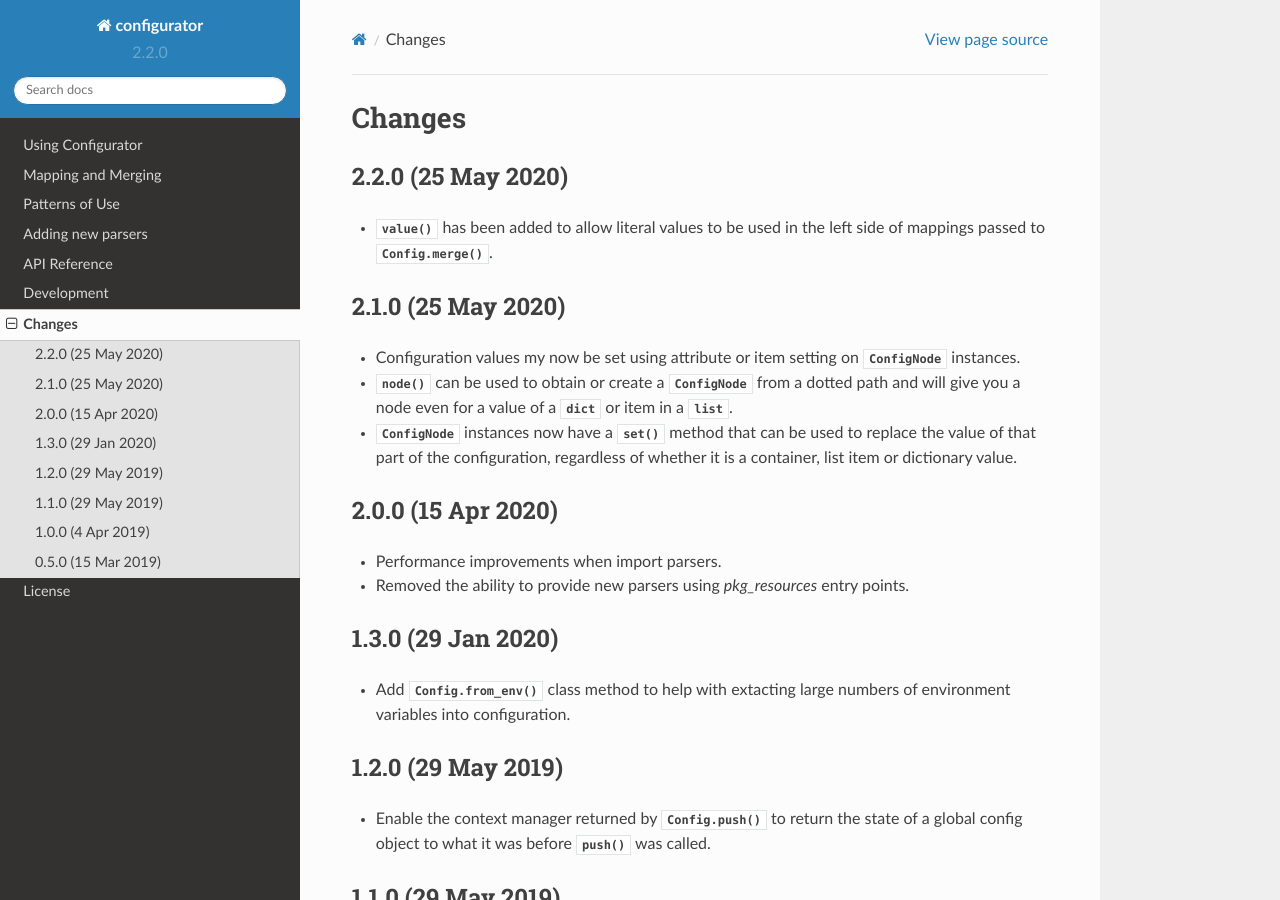
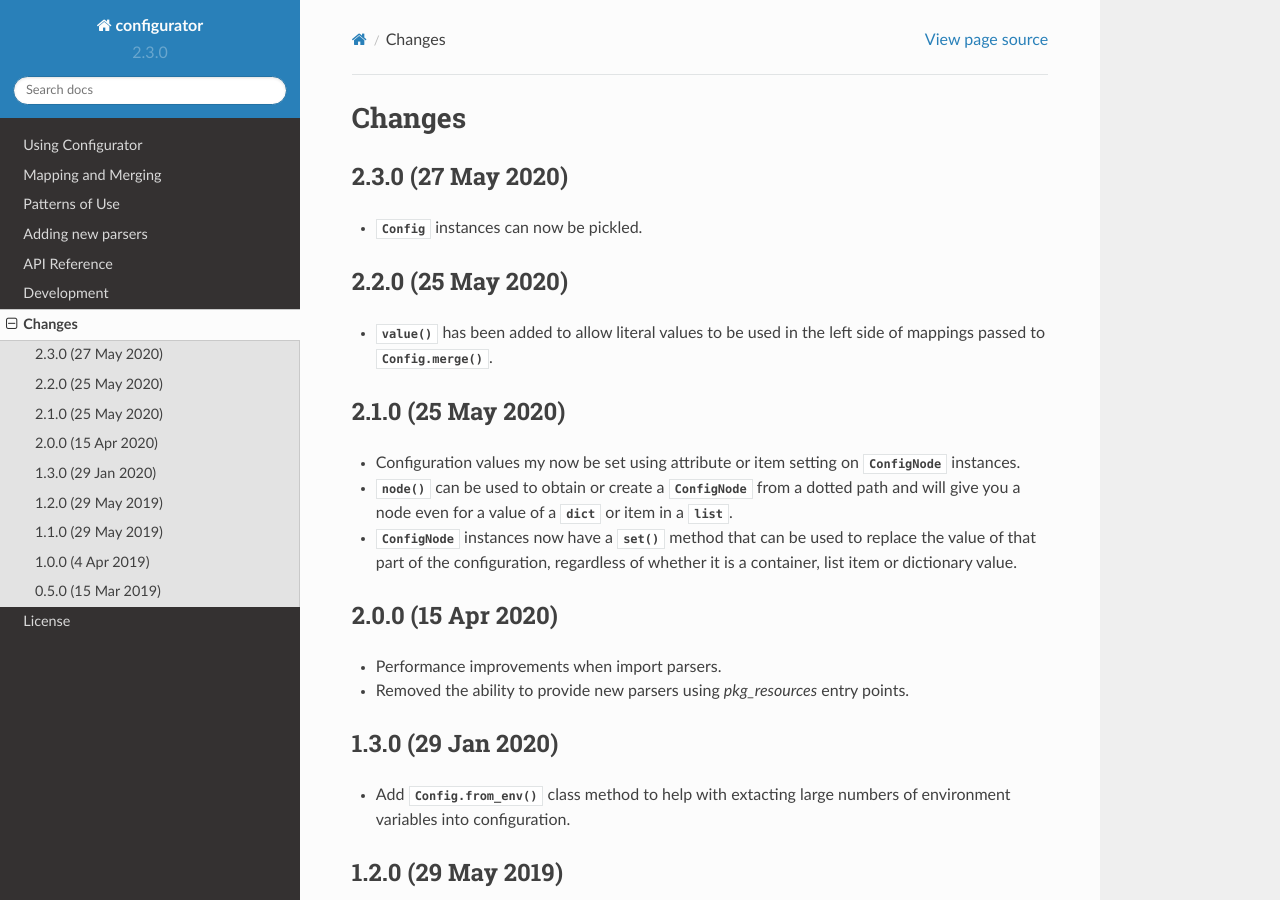
Before and after one commit to simplistix/configurator, a Sphinx documentation site: the page built from docs/changes.rst, in a window 1280 px wide and 900 px high. Built offline with Sphinx 7.4.7 and the Read the Docs theme 2.0.0, drawn with Linux system fonts in a browser that asks for light colours.

Commit message:
Prepare for 2.3.0 release.

```diff
--- a/docs/changes.rst
+++ b/docs/changes.rst
@@ -2,6 +2,11 @@
 
 Changes
 =======
+
+2.3.0 (27 May 2020)
+-------------------
+
+- :class:`Config` instances can now be pickled.
 
 2.2.0 (25 May 2020)
 -------------------
--- a/setup.py
+++ b/setup.py
@@ -9,7 +9,7 @@
 
 setup(
     name='configurator',
-    version='2.2.0',
+    version='2.3.0',
     author='Chris Withers',
     author_email='chris@withers.org',
     license='MIT',
```
